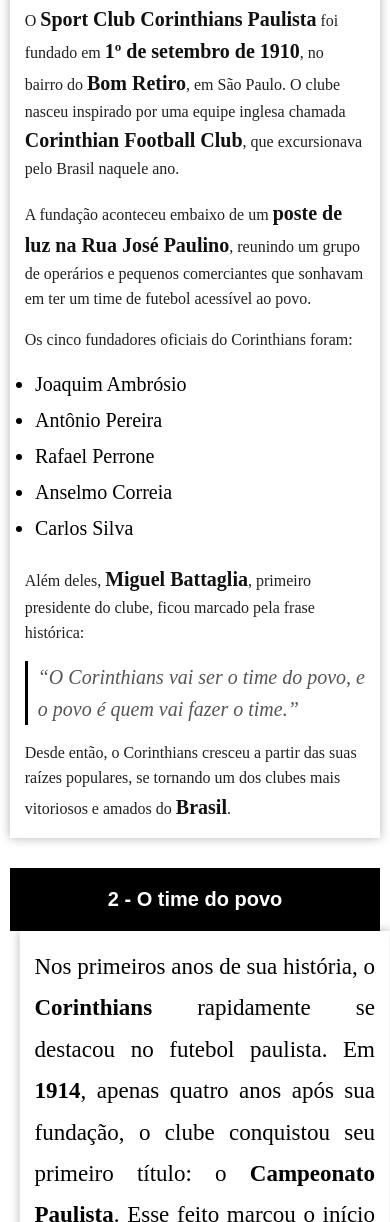
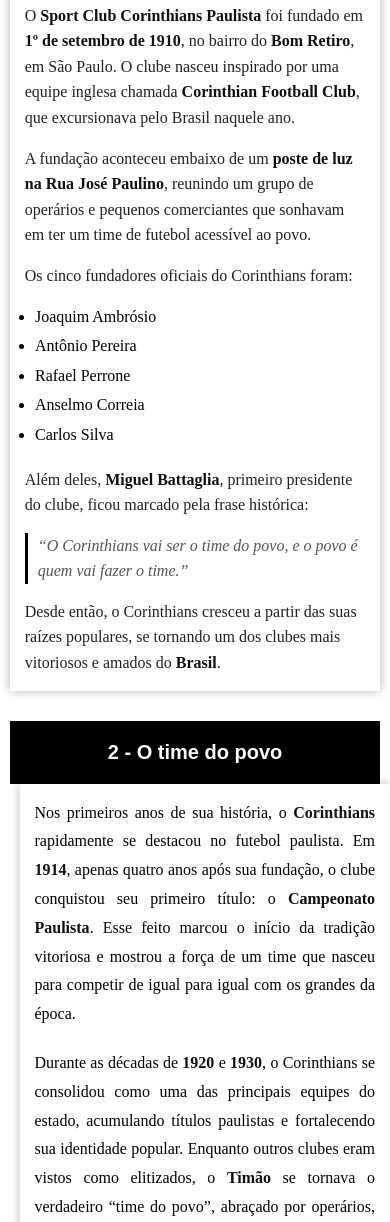
Before and after one commit to Pedrowsker/GuiaSCCP, a plain HTML site: page Manual SCCP/ManualSCCP/sobre.html in a window 390 px wide. Shown: the part 778-2000 px from the top of the page. Drawn offline with Linux system fonts and the light colour scheme; a web font is replaced by a local one.

Commit message:
Add files via upload

```diff
--- a/Manual SCCP/ManualSCCP/css/style.css
+++ b/Manual SCCP/ManualSCCP/css/style.css
@@ -498,7 +498,7 @@ header {
 }
 
 /* Parágrafos longos */
-.box11 p.p-largo {
+.box11 .p-largo {
     font-size: 23px;
     line-height: 1.8;
     margin-bottom: 20px;    /* espaçamento entre parágrafos */
@@ -921,6 +921,19 @@ html {
     margin: 10px auto;
   }
 
+
+ .box9 .destaque,
+ .box11 .destaque,
+ .box13 .destaque,
+ .box15 .destaque,
+ .box16 .destaque,
+ .box18 .destaque {
+    font-weight: bold;
+    font-size: 16px; /* diminua aqui para o tamanho desejado */
+    color: #111;
+}
+
+
   .box {
     position: relative;
     top: auto;
@@ -1033,4 +1046,24 @@ html {
   .timeline {
     display: none;
   }
+
+  .box9 blockquote,
+.box11 blockquote,
+.box13 blockquote,
+.box15 blockquote,
+.box16 blockquote,
+.box18 blockquote {
+    font-size: 16px;
+    font-style: italic;
+    color: #555;
+    border-left: 3px solid #000;
+    padding-left: 10px;
+    margin: 0;
 }
+
+.box9 ul li {
+    font-size: 16px;
+    margin-bottom: 4px;
+}
+
+}
```
